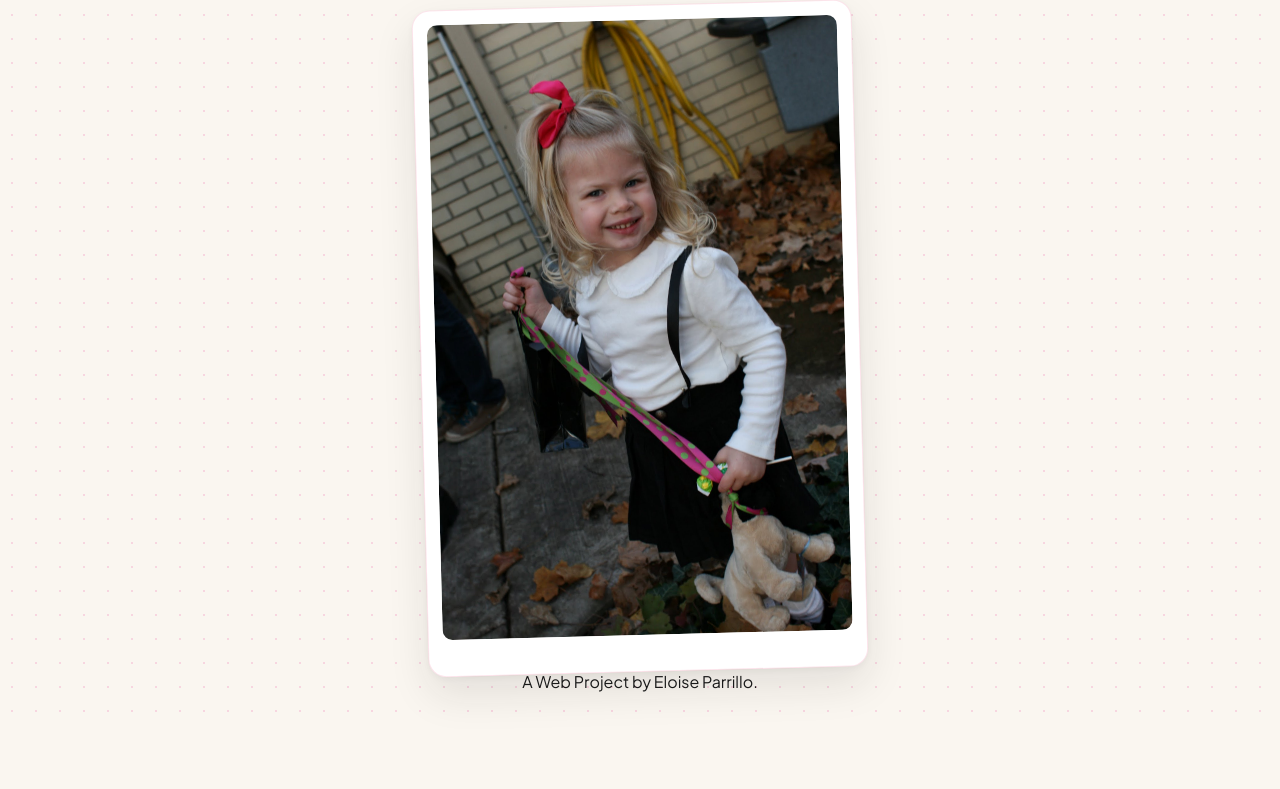
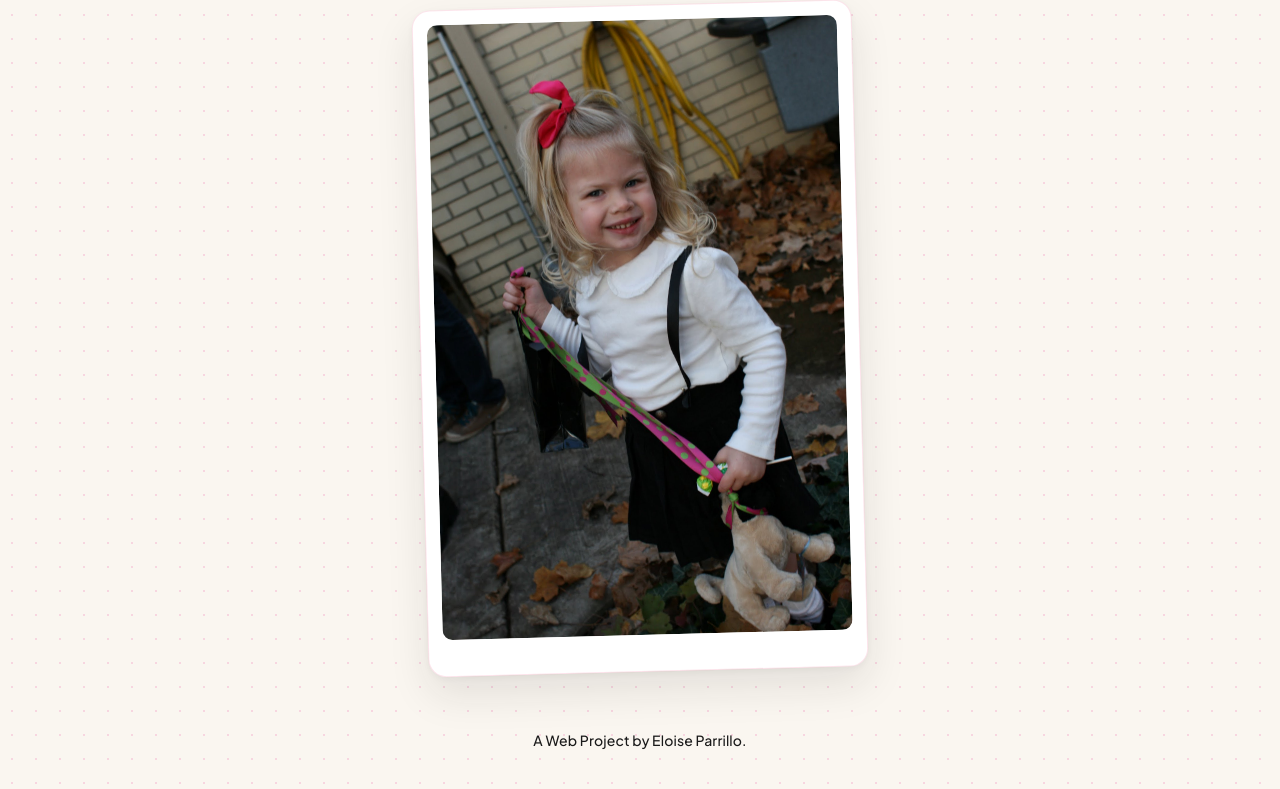
Before and after one commit to jakeparrillo-code/I-am-Eloise, a plain HTML site: page index.html in a window 1280 px wide. Shown: the part 165-954 px from the top of the page. Before the commit the page ends 897 px from the top, so only its background shows below. Drawn offline with Linux system fonts and the light colour scheme.

Commit message:
Update index.html

```diff
--- a/index.html
+++ b/index.html
@@ -91,6 +91,14 @@
       object-fit: cover;
     }
 
+    footer {
+      margin-top: 3.75rem;
+      font-size: 0.875rem;
+      font-weight: 500;
+      color: var(--muted-ink);
+      letter-spacing: 0.01em;
+    }
+
     @keyframes fadeUp {
       from {
         opacity: 0;
```
